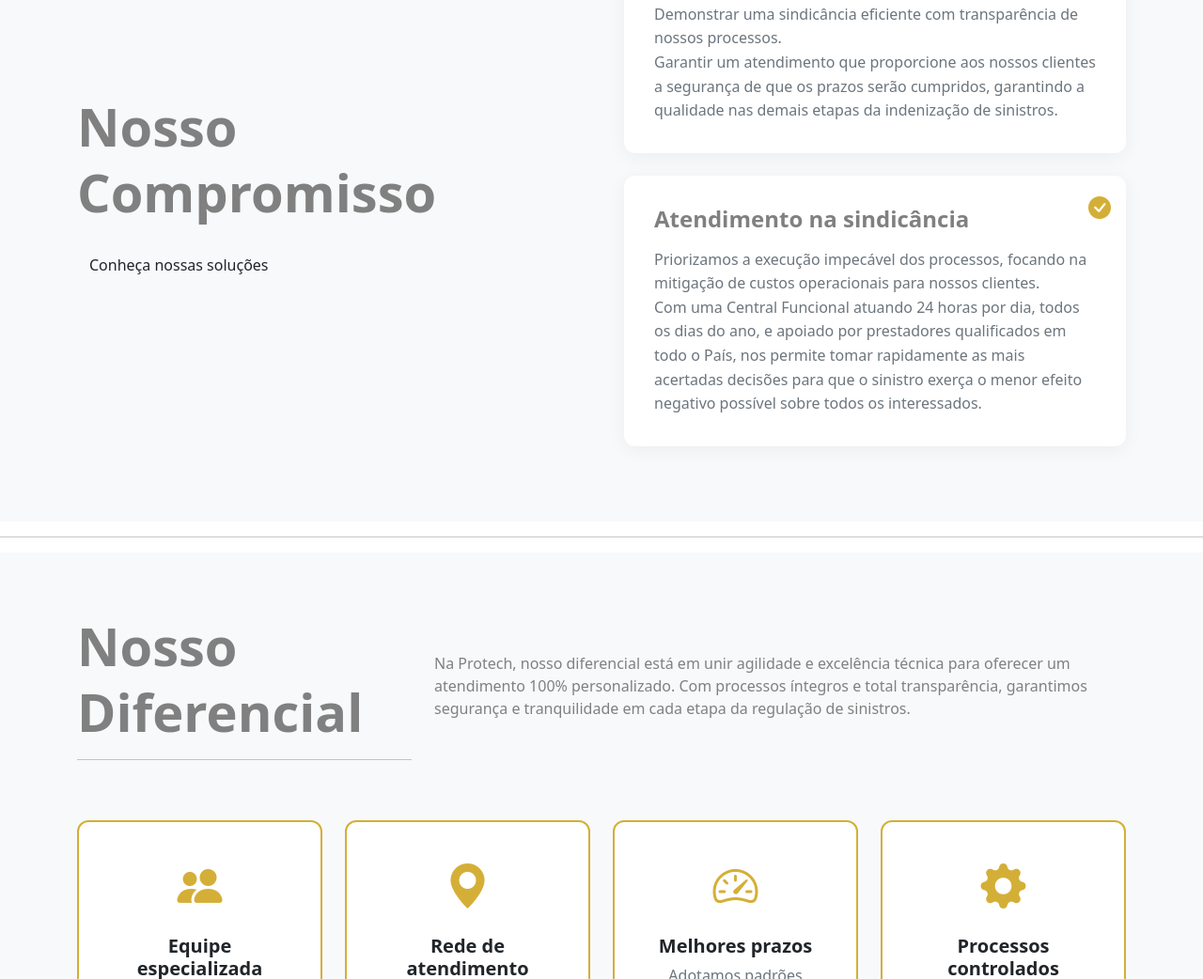
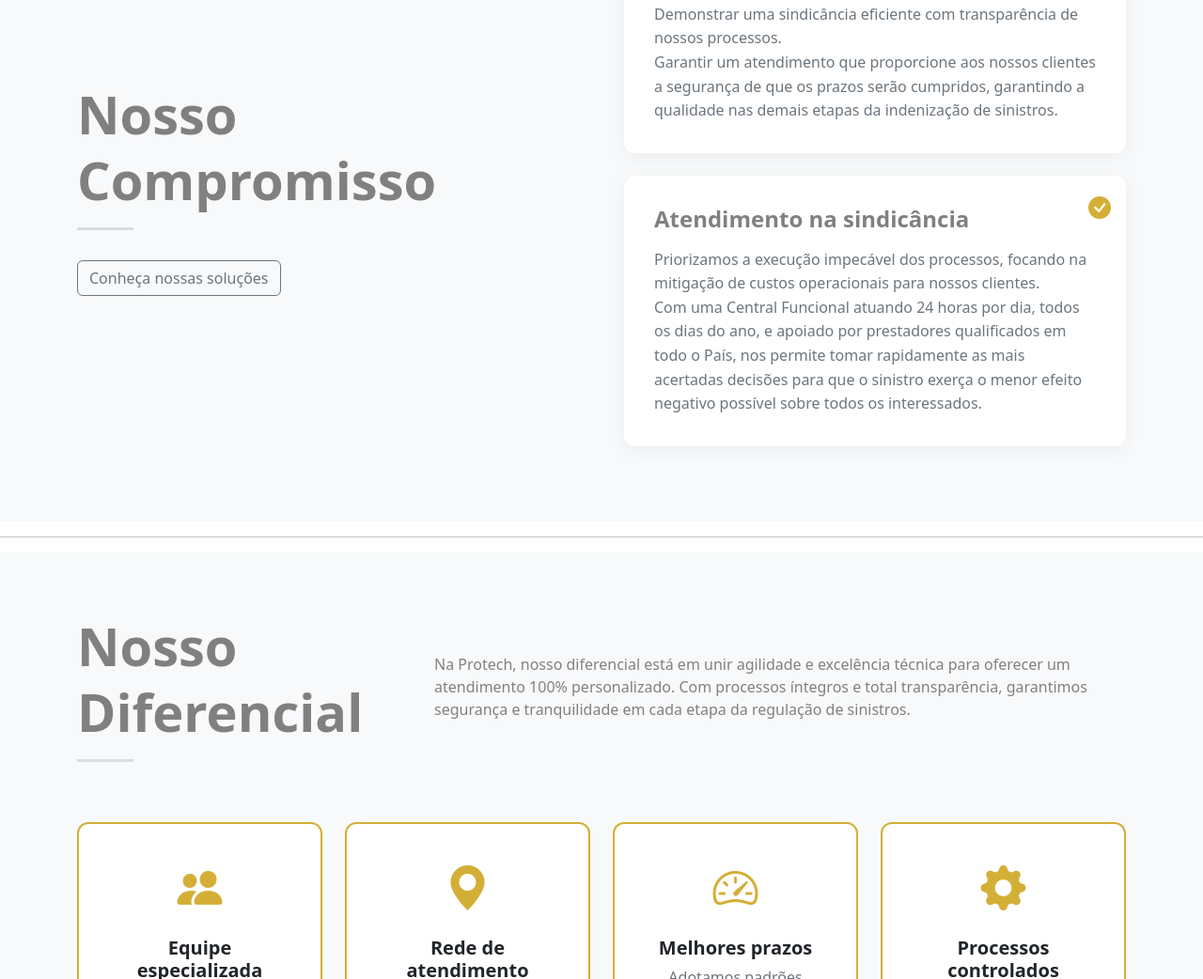
Before and after one commit to leopadilha/site-protech, a plain HTML site: page index.html in a window 1280 px wide. Shown: the part 736-1778 px from the top of the page at 94% size. Drawn offline with nearby package versions, Linux system fonts and the light colour scheme.

Commit message:
ajustes de layout

```diff
--- a/index.html
+++ b/index.html
@@ -173,7 +173,8 @@
     <div class="row align-items-center justify-content-center gx-5">
       <div class="col-12 col-md-6 text-center text-md-start mb-4 mb-md-0">
         <h2 class="display-4 fw-bold text-gray lh-sm">Nosso<br>Compromisso</h2>
-        <a href="#solucoes" class="btn-white-gray btn mt-3">
+        <hr style="width: 60px; border-top: 3px solid var(--gray);" />
+         <a href="#solucoes" class="btn btn-outline-secondary mt-3">
   Conheça nossas soluções
 </a>
       </div>
@@ -214,7 +215,7 @@
     <div class="row align-items-center mb-5">
       <div class="col-12 col-md-4">
         <h2 class="display-4 fw-bold text-gray lh-sm">Nosso<br>Diferencial</h2>
-        <hr class="divider" />
+        <hr style="width: 60px; border-top: 3px solid var(--gray);" />
       </div>
       <div class="col-12 col-md-8">
         <p class="text-gray">
```
